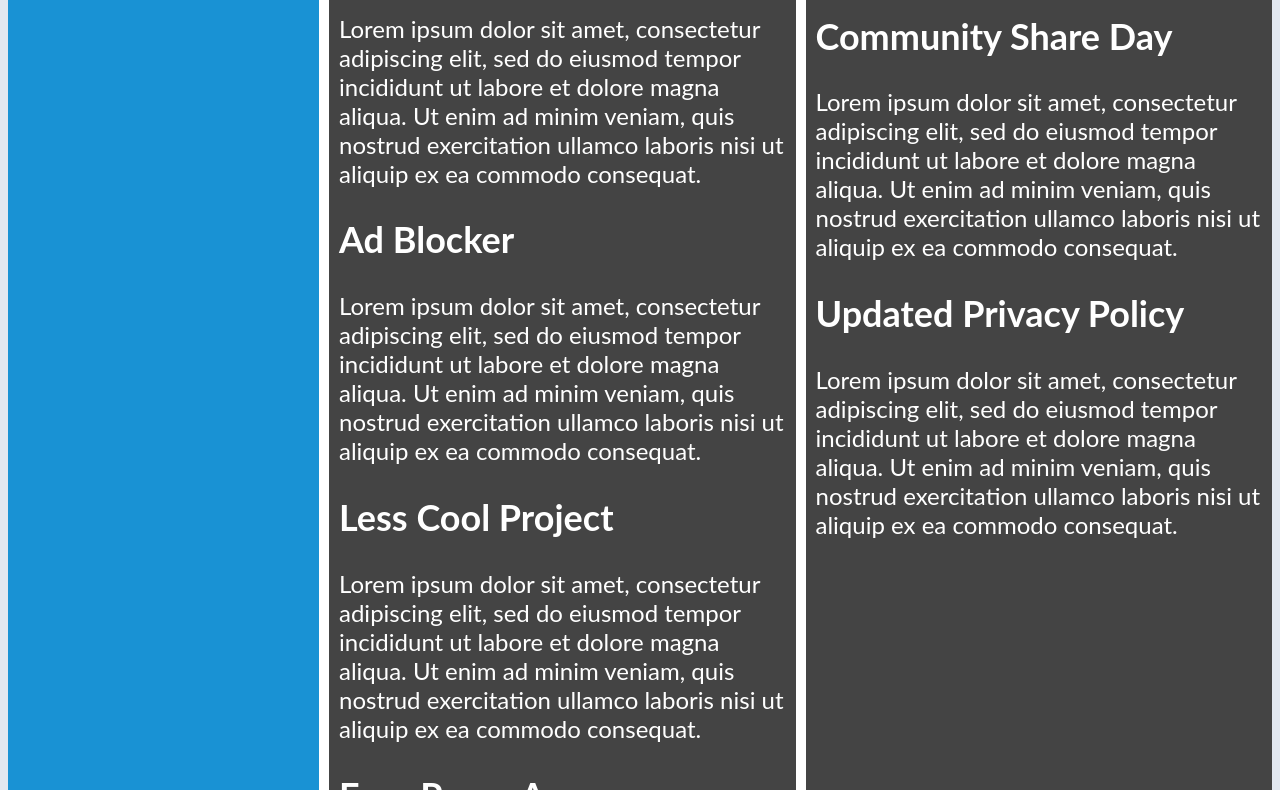
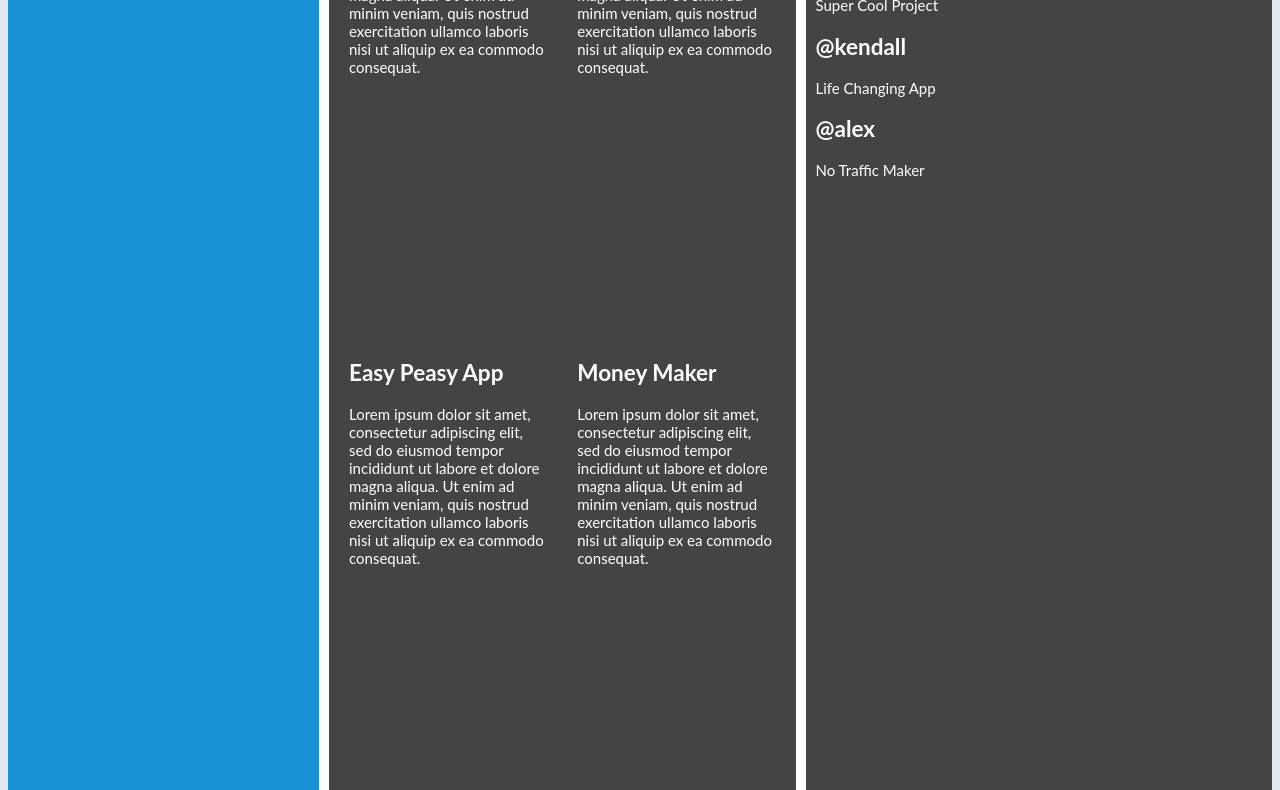
Before and after one commit to davidIvankov/-Admin_Dashboard, a plain HTML site: page index.html in a window 1280 px wide. Shown: the part 738-1528 px from the top of the page. Drawn offline with Linux system fonts and the light colour scheme.

Commit message:
finished aligning project div

```diff
--- a/index.html
+++ b/index.html
@@ -32,34 +32,34 @@
             <p>Home</p>
         </div>
         <div class="box content1">
-            <div class="project 1">
+            <div class="project p1">
                 <h2>Super Cool Project</h2>
                     <p>Lorem ipsum dolor sit amet, consectetur adipiscing elit, sed do eiusmod tempor incididunt ut labore et dolore magna aliqua. Ut enim ad minim veniam, quis nostrud exercitation ullamco laboris nisi ut aliquip ex ea commodo consequat. </p>
                 </div>
-                <div class="project 2">
+                <div class="project p2">
                     <h2>Impossible App</h2>
                     <p>Lorem ipsum dolor sit amet, consectetur adipiscing elit, sed do eiusmod tempor incididunt ut labore et dolore magna aliqua. Ut enim ad minim veniam, quis nostrud exercitation ullamco laboris nisi ut aliquip ex ea commodo consequat. </p>
                 </div>
-                <div class="project 3">
+                <div class="project p3">
                     <h2>Ad Blocker</h2>
                     <p>Lorem ipsum dolor sit amet, consectetur adipiscing elit, sed do eiusmod tempor incididunt ut labore et dolore magna aliqua. Ut enim ad minim veniam, quis nostrud exercitation ullamco laboris nisi ut aliquip ex ea commodo consequat. </p>
                 </div>
-                <div class="project 4">
+                <div class="project p4">
                     <h2>Less Cool Project</h2>
                     <p>Lorem ipsum dolor sit amet, consectetur adipiscing elit, sed do eiusmod tempor incididunt ut labore et dolore magna aliqua. Ut enim ad minim veniam, quis nostrud exercitation ullamco laboris nisi ut aliquip ex ea commodo consequat. </p>
                 </div>
-                <div class="project 5">
+                <div class="project p5">
                     <h2>Easy Peasy App</h2>
                     <p>Lorem ipsum dolor sit amet, consectetur adipiscing elit, sed do eiusmod tempor incididunt ut labore et dolore magna aliqua. Ut enim ad minim veniam, quis nostrud exercitation ullamco laboris nisi ut aliquip ex ea commodo consequat. </p>
                 </div>
-                <div class="project 6">
+                <div class="project p6">
                     <h2>Money Maker</h2>
                     <p>Lorem ipsum dolor sit amet, consectetur adipiscing elit, sed do eiusmod tempor incididunt ut labore et dolore magna aliqua. Ut enim ad minim veniam, quis nostrud exercitation ullamco laboris nisi ut aliquip ex ea commodo consequat. </p>
                 </div>
         </div>
         <div class="box content2">
-            <h2>Announcements</h2>
             <div class="announcements">
+                <h2>Announcements</h2>
                 <div class="announcement 1">
                     <h2>Site Maintenance</h2>
                     <p>Lorem ipsum dolor sit amet, consectetur adipiscing elit, sed do eiusmod tempor incididunt ut labore et dolore magna aliqua. Ut enim ad minim veniam, quis nostrud exercitation ullamco laboris nisi ut aliquip ex ea commodo consequat. </p>
@@ -73,9 +73,6 @@
                     <p>Lorem ipsum dolor sit amet, consectetur adipiscing elit, sed do eiusmod tempor incididunt ut labore et dolore magna aliqua. Ut enim ad minim veniam, quis nostrud exercitation ullamco laboris nisi ut aliquip ex ea commodo consequat. </p>
                 </div>
             </div>
-        </div>
-
-        <div class="box content3">
             <div class="trending">
                 <h2>Trending</h2>
                 <div class="trend 1">
--- a/styles.css
+++ b/styles.css
@@ -15,15 +15,17 @@ img {
 }
 
 
-  .content {
-    grid-area: content;
+
+  .content1 {
   display: grid;
-  grid-template-columns: 1fr 1fr;
+  grid-template-columns: 1.5fr 1.5fr;
   grid-template-rows: auto;
-  grid-template-areas:
-  ".project 1 .project 4"
-  ".project 2 .project 5"
-  ".project 3 .project 6";
+  grid-gap: 10px;
+  }
+
+  .project{
+    font-size: 15px;
+  padding: 10px;
 
   }
 
@@ -40,15 +42,18 @@ img {
     display: grid;
     grid-gap: 10px;
     grid-template-columns: 2fr 3fr 3fr;
-  grid-template-rows: 1fr 5fr 5fr;
+  grid-template-rows: 0.2fr 5fr 5fr;
     grid-template-areas:
     "sidebar header header"
-    "sidebar content1 content2"
-    "sidebar content1 content3";
+    "sidebar content1 content2";
     background-color: #fff;
     color: #444;
   }
 
+.announcements,
+.trending{
+  font-size: 15px;
+}
 
 .box {
   background-color: #444;
```
